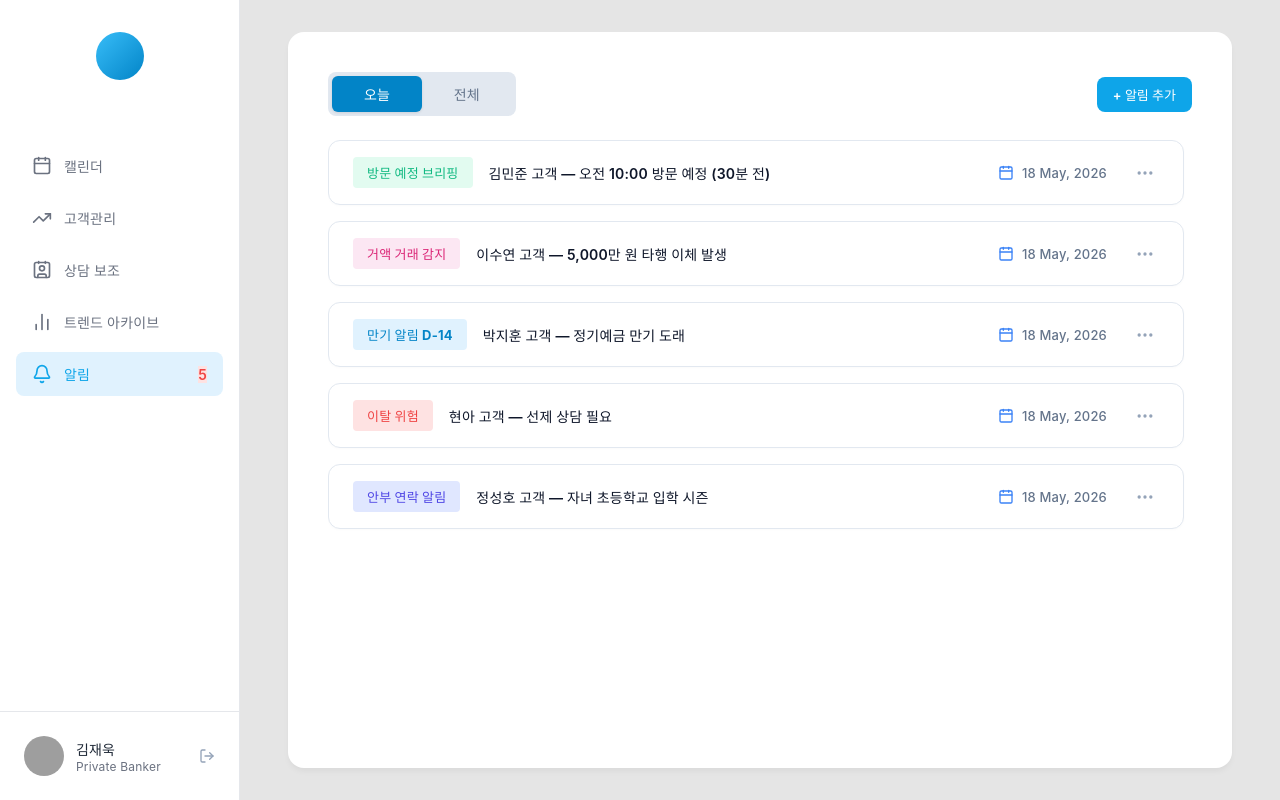
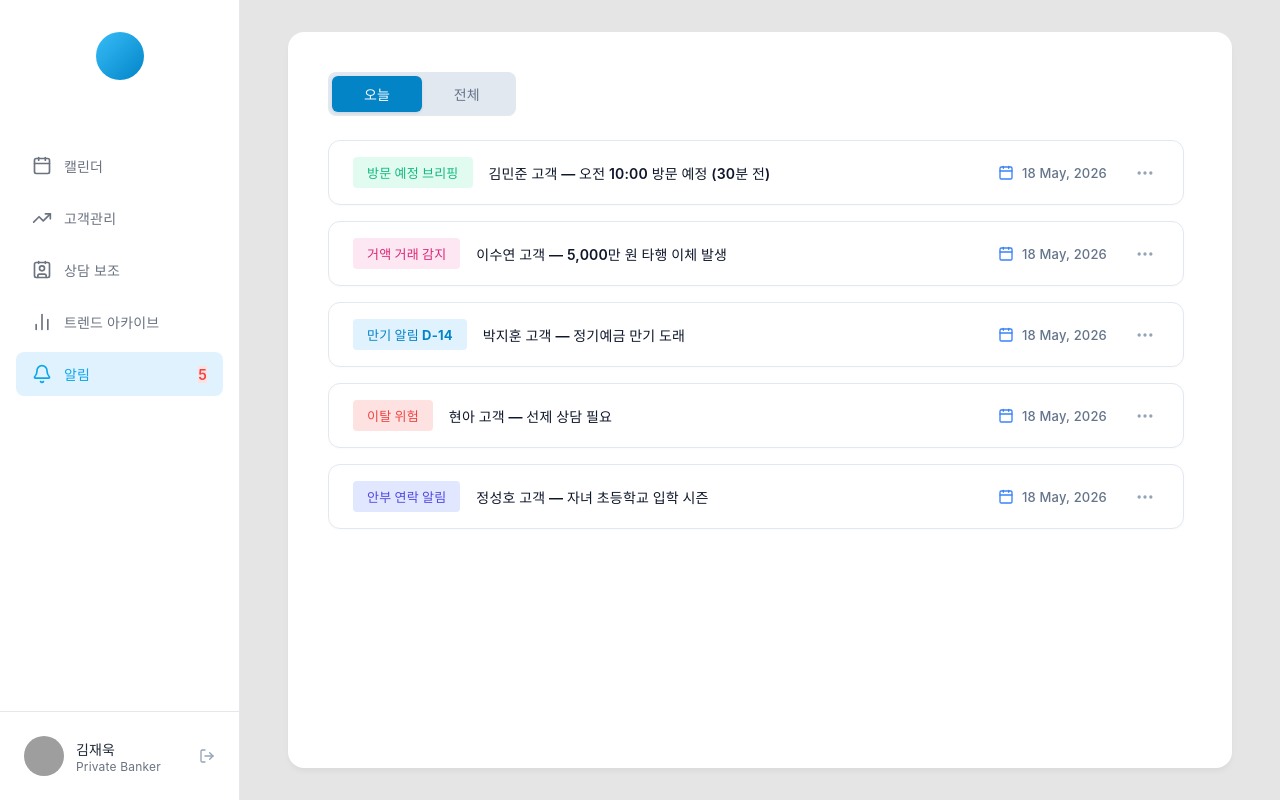
Before and after one commit to PoomSaengPoomSa/POOM-FRONT, a React app: page /notifications in a window 1280 px wide. Built offline with nearby package versions, Linux system fonts and the light colour scheme; grey boxes are pictures that could not be loaded; the HTML template or start-up script is replaced by a standard one.

Commit message:
추가 버튼 삭제

```diff
--- a/src/pages/news/CustomerNotifications.jsx
+++ b/src/pages/news/CustomerNotifications.jsx
@@ -2,7 +2,7 @@ import { useState, useEffect } from "react";
 import { useLocation } from "react-router-dom";
 import { Calendar as CalendarIcon, MoreHorizontal } from "lucide-react";
 import Sidebar from "../../components/common/Sidebar";
-import { notifications, addNotification } from "./notificationsData";
+import { notifications } from "./notificationsData";
 import "./News.css";
 
 export default function CustomerNotifications() {
@@ -26,31 +26,7 @@ export default function CustomerNotifications() {
     return () => window.removeEventListener("notifications-updated", handleUpdate);
   }, []);
 
-  const handleAddNewNotification = () => {
-    const newId = notifications.length > 0 ? Math.max(...notifications.map(n => n.id)) + 1 : 1;
-    const alertTypes = [
-      { type: "거액 거래 감지", category: "pink", content: "최영희 고객 — 1억 원 타행 이체 발생" },
-      { type: "만기 알림 D-14", category: "blue", content: "정민수 고객 — 정기예금 만기 도래" },
-      { type: "이탈 위험", category: "red", content: "이지혜 고객 — 이탈 위험 징후 포착" },
-      { type: "안부 연락 알림", category: "indigo", content: "박영호 고객 — 생신 축하 연락 권장" }
-    ];
-    const randomAlert = alertTypes[Math.floor(Math.random() * alertTypes.length)];
 
-    const newAlert = {
-      id: newId,
-      type: randomAlert.type,
-      content: `${randomAlert.content} (추가됨)`,
-      date: "20 May, 2026",
-      category: randomAlert.category,
-      today: true,
-      expandedContent: [
-        "추가 알림 정보: 실시간 모니터링 시스템에 의해 감지된 추가 알림입니다.",
-        "자세한 상담 및 대응 이력 관리가 필요합니다."
-      ]
-    };
-
-    addNotification(newAlert);
-  };
 
   const handleResizeStart = (e) => {
     e.preventDefault();
@@ -136,14 +112,6 @@ export default function CustomerNotifications() {
                 전체
               </button>
             </div>
-
-            <button
-              className="news-btn news-btn-primary"
-              style={{ padding: '8px 16px', fontSize: '13px', display: 'flex', alignItems: 'center', gap: '6px', borderRadius: '8px' }}
-              onClick={handleAddNewNotification}
-            >
-              <span>+ 알림 추가</span>
-            </button>
           </div>
 
           {/* Notifications Card List */}
```
